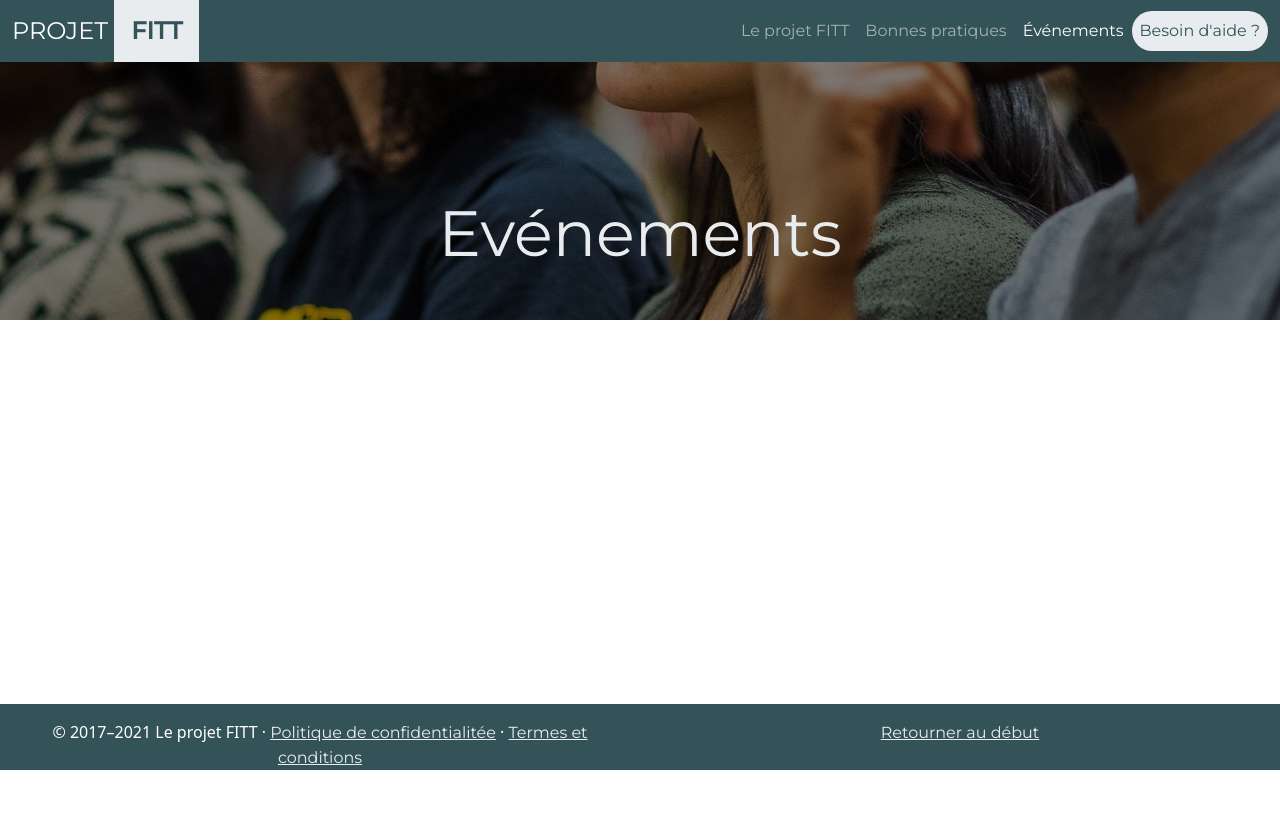
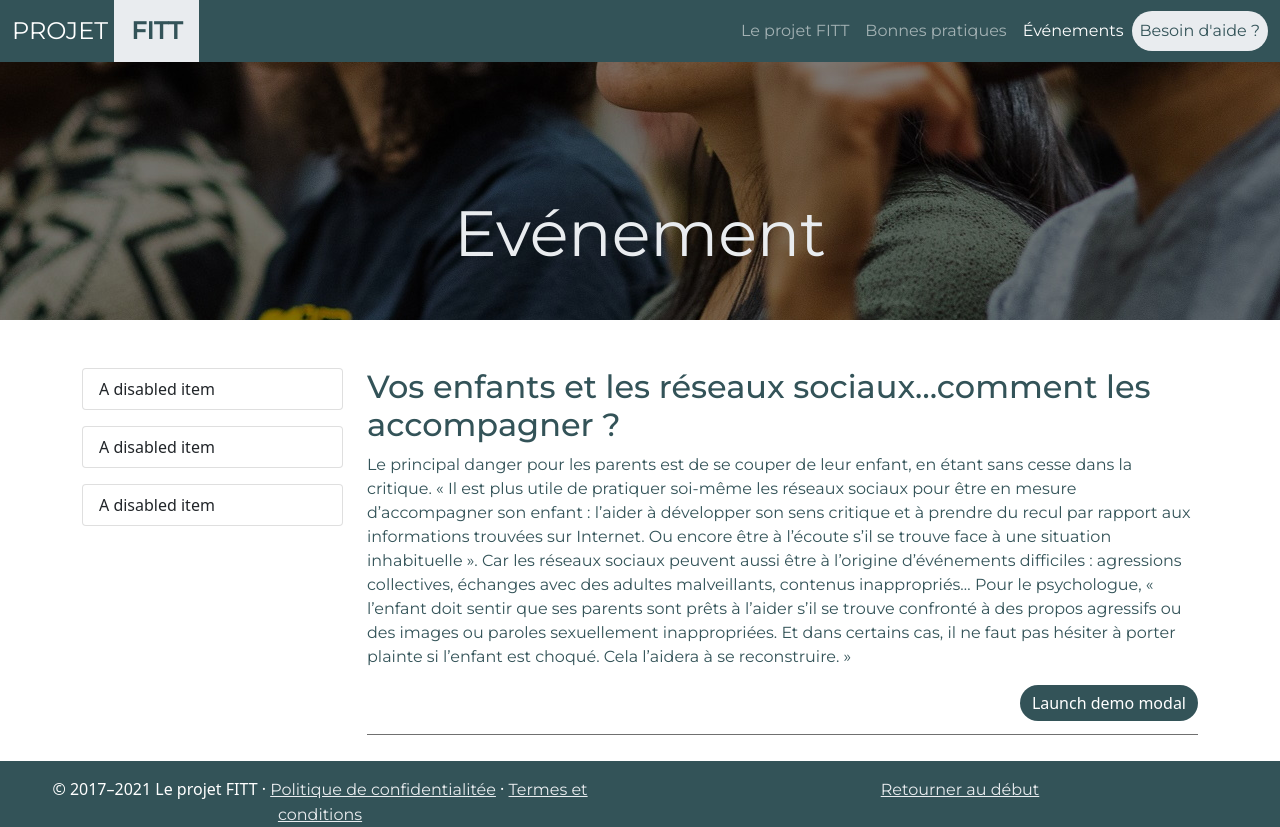
Before and after one commit to joshuaVayer/projetFITT, a plain HTML site: page pages/event.html in a window 1280 px wide. Before the commit the page ends 800 px from the top, so only its background shows below. Drawn offline with nearby package versions, Linux system fonts and the light colour scheme.

Commit message:
PF.DEV-J#29 - Premiére partie event.html

```diff
--- a/pages/event.html
+++ b/pages/event.html
@@ -61,7 +61,7 @@
             <div class="carousel-item active" style="background-image: url(../public/img/carousel1.jpg);">
                 <div class="container">
                     <div class="carousel-caption align-middle">
-                        <h1 class="display-3">Evénements</h1>
+                        <h1 class="display-3">Evénement</h1>
                     </div>
                 </div>
             </div>
@@ -70,6 +70,59 @@
     <!-- END - Hero section -->
 
     <main>
+        <div class="container-lg">
+            <div class="row mt-5 event">
+                <div class="col-md-3">
+                    <ul class="list-group mb-3">
+                        <li class="list-group-item">A disabled item</li>
+                    </ul>
+                    <ul class="list-group mb-3">
+                        <li class="list-group-item">A disabled item</li>
+                    </ul>
+                    <ul class="list-group mb-3">
+                        <li class="list-group-item">A disabled item</li>
+                    </ul>
+                </div>
+                <div class="col-md-9">
+                    <h2>Vos enfants et les réseaux sociaux…comment les accompagner ?</h2>
+                    <p>Le principal danger pour les parents est de se couper de leur enfant, en étant sans cesse
+                        dans la critique. « Il est plus utile de pratiquer soi-même les réseaux sociaux pour être en
+                        mesure d’accompagner son enfant : l’aider à développer son sens critique et à prendre du
+                        recul par rapport aux informations trouvées sur Internet. Ou encore être à l’écoute s’il se
+                        trouve face à une situation inhabituelle ». Car les réseaux sociaux peuvent aussi être à
+                        l’origine d’événements difficiles : agressions collectives, échanges avec des adultes
+                        malveillants, contenus inappropriés… Pour le psychologue, « l’enfant doit sentir que ses
+                        parents sont prêts à l’aider s’il se trouve confronté à des propos agressifs ou des images
+                        ou paroles sexuellement inappropriées. Et dans certains cas, il ne faut pas hésiter à porter
+                        plainte si l’enfant est choqué. Cela l’aidera à se reconstruire. »</p>
+                    <button type="button" class="btn btn-primary rounded-pill btn-no-highlight float-end" data-bs-toggle="modal" data-bs-target="#subscribeModal">
+                        Launch demo modal
+                    </button>
+                    <img src="../public/img/separator.png" alt="Separator" class="w-100 img-fluid">
+
+                    <!-- Modal -->
+                    <div class="modal fade" id="subscribeModal" tabindex="-1" aria-labelledby="subscribeModalLabel"
+                        aria-hidden="true">
+                        <div class="modal-dialog">
+                            <div class="modal-content">
+                                <div class="modal-header">
+                                    <h5 class="modal-title" id="subscribeModalLabel">Modal title</h5>
+                                    <button type="button" class="btn-close" data-bs-dismiss="modal"
+                                        aria-label="Close"></button>
+                                </div>
+                                <div class="modal-body">
+                                    ...
+                                </div>
+                                <div class="modal-footer">
+                                    <button type="button" class="btn btn-secondary"
+                                        data-bs-dismiss="modal">Close</button>
+                                    <button type="button" data-bs-dismiss="modal" class="btn btn-primary">Save changes</button>
+                                </div>
+                            </div>
+                        </div>
+                    </div>
+                </div>
+            </div>
 
 
     </main>
--- a/public/sass/style.scss
+++ b/public/sass/style.scss
@@ -41,6 +41,12 @@ body {
       border: $primary;
       &:hover {
         background-color: darken($color: $primary, $amount: 8);
+      }
+      &:focus {
+        background-color: darken($color: $primary, $amount: 8);
+      }
+      &:active {
+        margin: 0px;
       }
     }
     &-secondary {
```
Also changed, not shown: public/css/style.css, public/img/separator.png (added), 1 other file.
